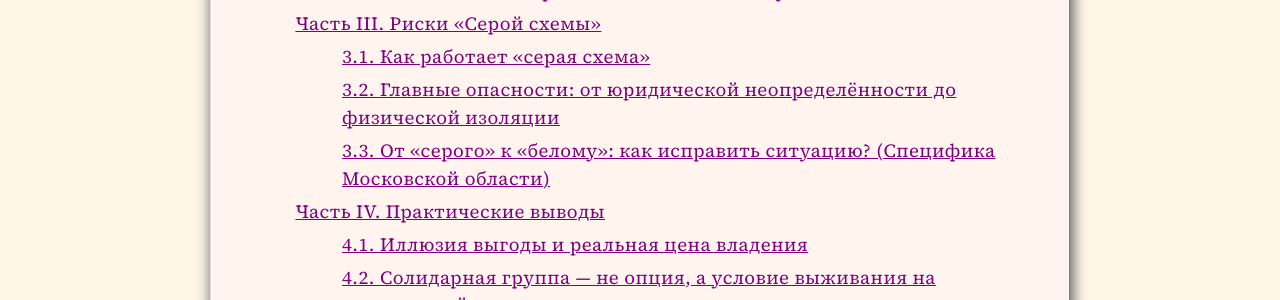
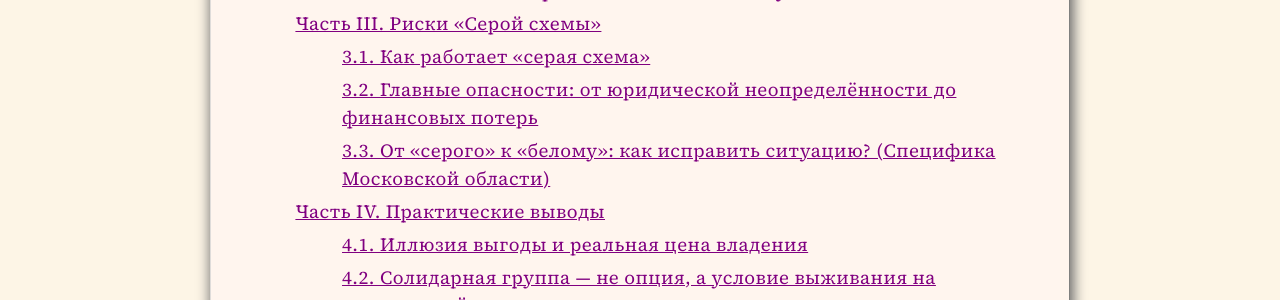
Before and after one commit to SergSi/land-use-art, a Jekyll site: the page built from _posts/2025-12-20-snt.md, in a window 1280 px wide and 900 px high, scrolled down 692 px. Shown: the part 183-483 px from the top of the window. Built offline with Jekyll 4.4.1, drawn with Linux system fonts in a browser that asks for light colours; some web fonts are replaced; some of the changed text lies outside the part shown.

Commit message:
Update 2025-12-20-snt.md

```diff
--- a/_posts/2025-12-20-snt.md
+++ b/_posts/2025-12-20-snt.md
@@ -445,7 +445,7 @@ number="4"
 
 Диаграмма раскрывает отлаженный процесс создания "серых" поселений, нацеленный на быстрое извлечении прибыли продавцом. Она показывает четыре технологических этапа схемы — от скупки земельных долей до продажи участков с "бумажным" ВРИ. Нижняя часть схемы показывает три основных блока опасностей (юридические, практические, финансовые), которые неминуемо перекладываются на покупателя, создавая ситуацию "заложника".
 
-### 3.2. Главные опасности: от юридической неопределённости до физической изоляции
+### 3.2. Главные опасности: от юридической неопределённости до финансовых потерь
 
 Приобретение участка по «серой схеме» — это не просто сделка с повышенным риском, а вложение в проблему с долгосрочными последствиями. Риски здесь не абстрактны — они структурированы и реализуются последовательно, превращая мечту о доме в цепочку юридических, практических и финансовых тупиков.
 
```
